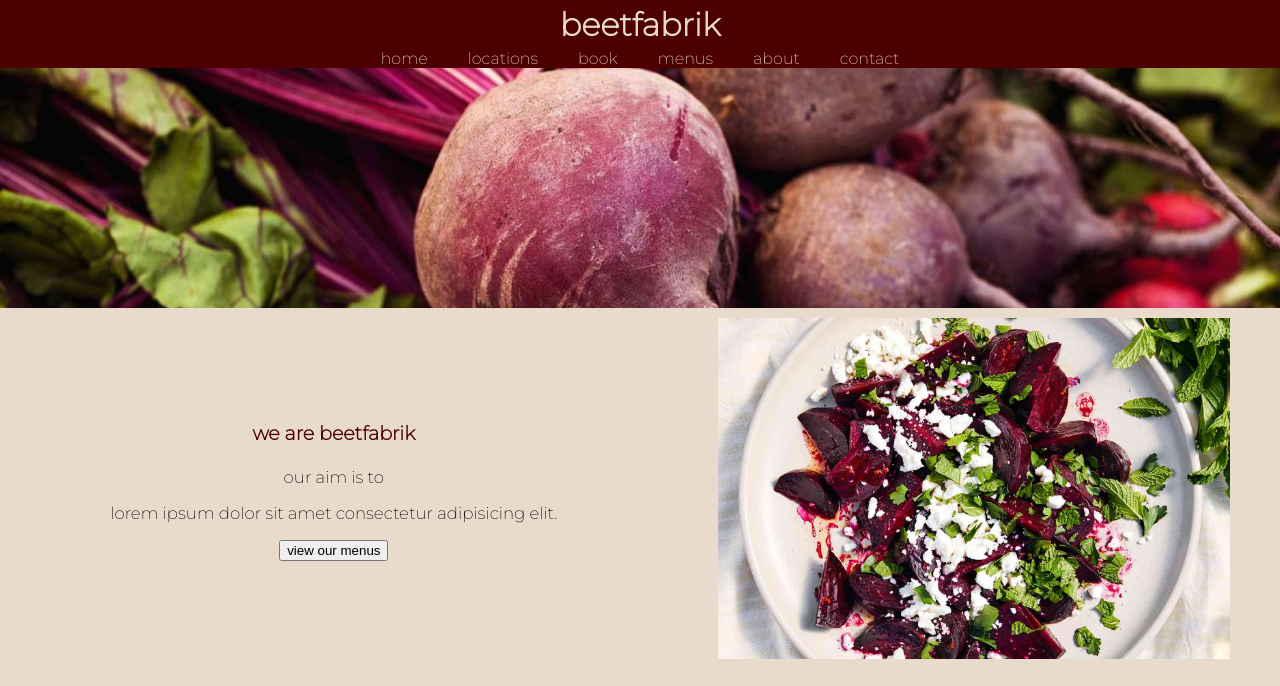
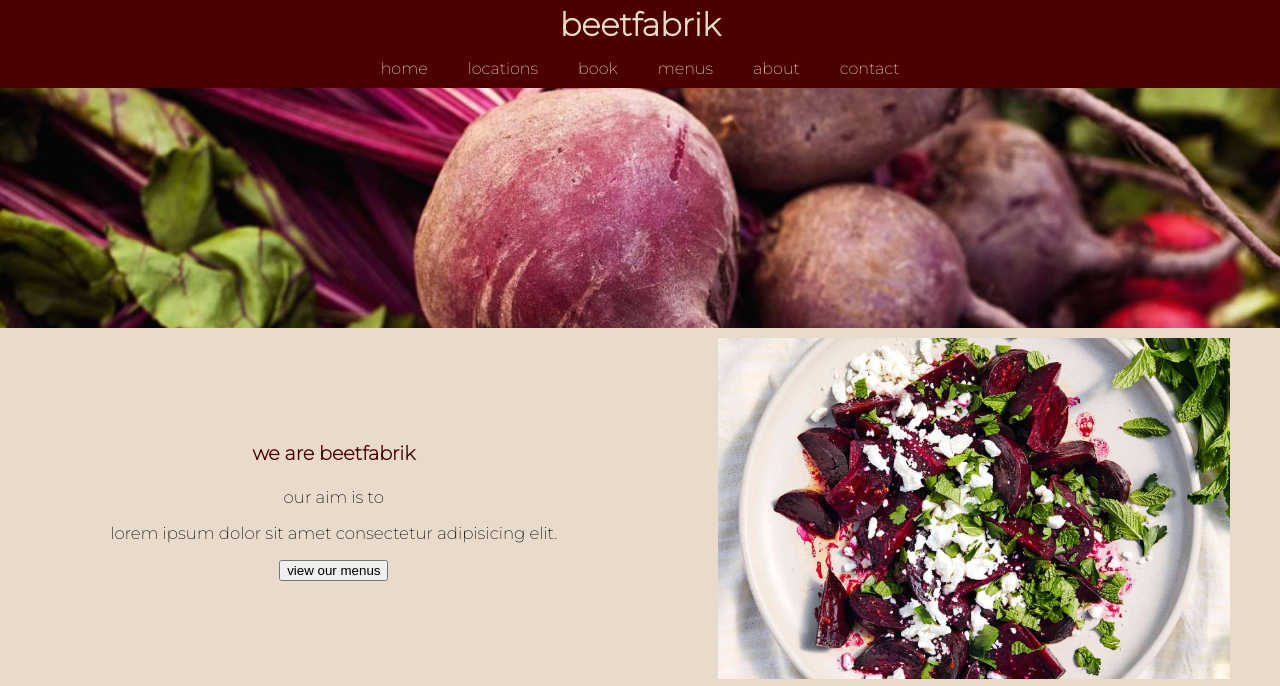
Before and after one commit to deliarae/beetfabrik, a plain HTML site: page index.html in a window 1280 px wide. Shown: the top 686 px of the page. Drawn offline with Linux system fonts and the light colour scheme.

Commit message:
fixed navbar

```diff
--- a/style.css
+++ b/style.css
@@ -129,11 +129,11 @@ header {
         z-index: 10;
     }
 
-    .navbar {
+    /* .navbar {
        margin: 0;
        padding: 0;
 
-    }
+    } */
 
     .navbar ul {
         width: 100%;
@@ -142,12 +142,13 @@ header {
         background-color: rgb(77,0,0);
         list-style-type: none;
         display: flex;
-            align-items: center;
-            justify-content: center;
+        align-items: center;
+        justify-content: center;
     }
     .navbar ul li {
         position: relative;
         transition: all 0.5s ease;
+        /* padding: 10px; */
     }
     .navbar ul li:hover {
         background-color: rgb(108, 27, 54);
@@ -157,8 +158,12 @@ header {
         color: rgb(233, 219, 203);
         text-decoration: none;
         width: 100%;
-        padding-left: 20px;
-        padding-right: 20px;
+        padding: 20px;
+        padding-top: 10px;
+        padding-bottom: 10px;
+        display: inline-block;
+        text-align: left;
+
     }
 
     .navbar ul li ul {
@@ -180,7 +185,7 @@ header {
         }
     .navbar ul li ul li {
         text-align: left;
-        width: 300%;
+        width: 200%;
         background-color: rgb(77,0,0);
     }
 
```
